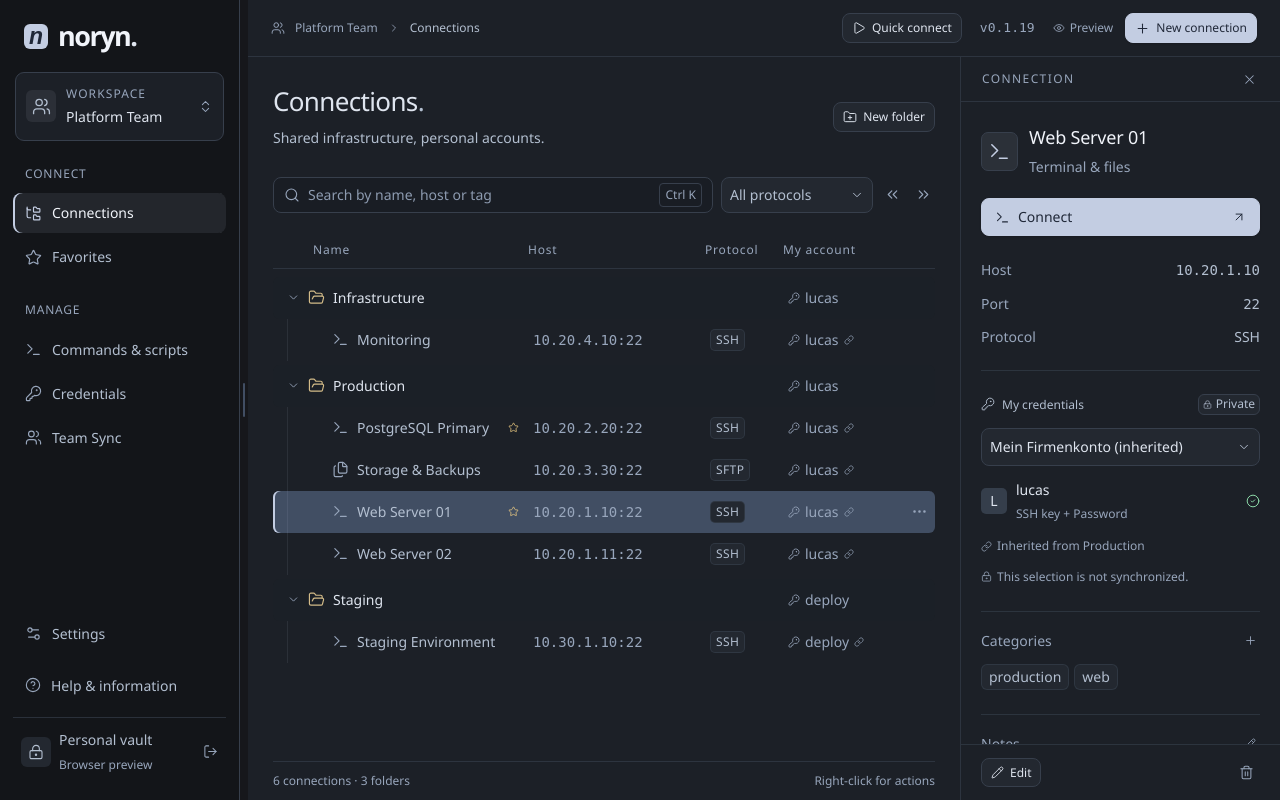
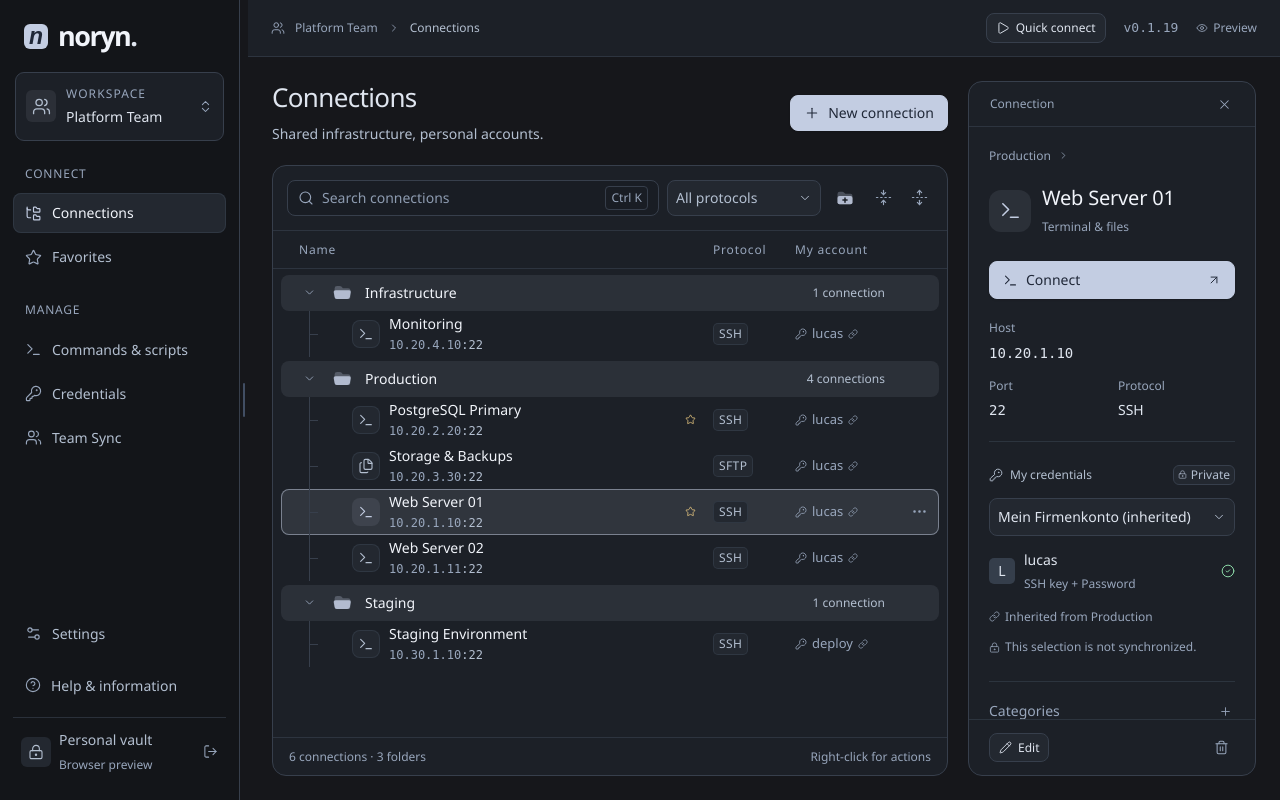
Before and after one commit to Lucas-Gruber/noryn, a Vue app: page / in a window 1280 px wide. Built offline with nearby package versions, Linux system fonts and the light colour scheme.

Commit message:
feat: redesign connection hierarchy and folder icon family

```diff
--- a/src/App.vue
+++ b/src/App.vue
@@ -83,6 +83,20 @@ const resetting = ref(false);
 const help = ref(false),
   password = ref('');
 const selected = computed(() => store.view.nodes.find((n) => n.id === store.selected));
+const selectedParents = computed(() => {
+  const parents: NodeEntry[] = [];
+  const byId = new Map(store.view.nodes.map((node) => [node.id, node]));
+  const seen = new Set<string>();
+  let parent = selected.value?.parentId;
+  while (parent && !seen.has(parent)) {
+    seen.add(parent);
+    const node = byId.get(parent);
+    if (!node || node.workspace !== selected.value?.workspace) break;
+    parents.unshift(node);
+    parent = node.parentId;
+  }
+  return parents;
+});
 const effective = computed(() => (selected.value ? credentialFor(selected.value.id) : undefined));
 const team = computed(() => store.view.teams.find((t) => t.id === store.workspace));
 const workspaceName = computed(() =>
@@ -421,11 +435,7 @@ onBeforeUnmount(() => {
           </button>
           <span v-if="!desktop" class="preview-badge"
             ><Icon name="Eye" :size="12" />{{ tr('Vorschau') }}</span
-          ><button
-            v-if="store.page === 'connections' || activeSession"
-            class="button primary small"
-            @click="add()"
-          >
+          ><button v-if="activeSession" class="button primary small" @click="add()">
             <Icon name="Plus" :size="15" />{{ tr('Neue Verbindung') }}
           </button>
         </div>
@@ -472,8 +482,7 @@ onBeforeUnmount(() => {
             <div class="page-head">
               <div>
                 <h1>
-                  {{ store.favorites ? tr('Favoriten') : tr('Verbindungen')
-                  }}<span class="title-dot">.</span>
+                  {{ store.favorites ? tr('Favoriten') : tr('Verbindungen') }}
                 </h1>
                 <p>
                   {{
@@ -485,15 +494,15 @@ onBeforeUnmount(() => {
                   }}
                 </p>
               </div>
-              <button class="button secondary small" @click="add('folder')">
-                <Icon name="FolderPlus" :size="14" />{{ tr('Neuer Ordner') }}
+              <button class="button primary" :disabled="store.loading" @click="add()">
+                <Icon name="Plus" :size="16" />{{ tr('Neue Verbindung') }}
               </button>
             </div>
             <ConnectionTree @edit="edit" @add="add" @remove="deleting = $event" @copy="copyTree" />
           </section>
           <aside v-if="selected" class="inspector">
             <div class="inspector-heading">
-              <span>{{ selected.kind === 'folder' ? tr('ORDNER') : tr('VERBINDUNG') }}</span
+              <span>{{ selected.kind === 'folder' ? tr('Ordner') : tr('Verbindung') }}</span
               ><button
                 class="icon-button"
                 :title="tr('Details schließen')"
@@ -503,6 +512,30 @@ onBeforeUnmount(() => {
               </button>
             </div>
             <div class="inspector-body">
+              <nav
+                v-if="selectedParents.length || store.workspace === ALL_WORKSPACES"
+                class="inspector-path"
+                :aria-label="tr('Ordnerpfad')"
+              >
+                <span v-if="store.workspace === ALL_WORKSPACES" class="inspector-path-workspace">
+                  <Icon
+                    :name="selected.workspace === 'private' ? 'LockKeyhole' : 'Users'"
+                    :size="12"
+                  />{{
+                    store.view.teams.find((entry) => entry.id === selected!.workspace)?.name ||
+                    tr('Privater Workspace')
+                  }}
+                </span>
+                <Icon
+                  v-if="store.workspace === ALL_WORKSPACES && selectedParents.length"
+                  name="ChevronRight"
+                  :size="11"
+                />
+                <template v-for="parent in selectedParents" :key="parent.id">
+                  <button @click="store.selected = parent.id">{{ parent.name }}</button
+                  ><Icon name="ChevronRight" :size="11" />
+                </template>
+              </nav>
               <div class="inspector-title">
                 <span class="detail-icon"
                   ><Icon
--- a/src/components/ConnectionTree.vue
+++ b/src/components/ConnectionTree.vue
@@ -2,7 +2,7 @@
 import { formatLocale, t as tr } from '../i18n';
 
 import SelectMenu from './SelectMenu.vue';
-import { computed, ref } from 'vue';
+import { computed, ref, watch } from 'vue';
 import type { NodeEntry } from '../types';
 import { isFileProtocol } from '../protocols';
 import { ALL_WORKSPACES, includesWorkspace } from '../workspaces';
@@ -43,6 +43,37 @@ const includedNodes = computed(() => {
     }
   }
   return nodes.filter((node) => included.has(node.id));
+});
+watch(
+  [includedNodes, () => store.selected],
+  ([nodes, selected]) => {
+    if (selected && !nodes.some((node) => node.id === selected)) store.selected = '';
+  },
+  { immediate: true },
+);
+const filtering = computed(
+  () => !!store.query.trim() || store.favorites || store.protocol !== 'all',
+);
+const folderCounts = computed(() => {
+  const byId = new Map(store.view.nodes.map((node) => [node.id, node]));
+  const included = new Set(includedNodes.value.map((node) => node.id));
+  const counts = new Map<string, { total: number; matching: number }>();
+  for (const node of store.view.nodes) {
+    if (node.kind !== 'connection') continue;
+    const seen = new Set<string>();
+    let parent = node.parentId;
+    while (parent && !seen.has(parent)) {
+      seen.add(parent);
+      const folder = byId.get(parent);
+      if (!folder || folder.workspace !== node.workspace) break;
+      const count = counts.get(parent) || { total: 0, matching: 0 };
+      count.total++;
+      if (included.has(node.id)) count.matching++;
+      counts.set(parent, count);
+      parent = folder.parentId;
+    }
+  }
+  return counts;
 });
 const rows = computed(() => {
   const nodes = includedNodes.value;
@@ -249,7 +280,8 @@ function workspaceContext(event: MouseEvent, workspace: string) {
       <div class="search-field">
         <Icon name="Search" :size="16" /><input
           v-model="store.query"
-          :placeholder="tr('Nach Name, Host oder Tag suchen')"
+          :placeholder="tr('Verbindungen suchen')"
+          :title="tr('Nach Name, Host oder Tag suchen')"
           data-connection-search
           :aria-label="tr('Verbindungen suchen')"
         /><kbd>{{ tr('Strg K') }}</kbd>
@@ -292,24 +324,29 @@ function workspaceContext(event: MouseEvent, workspace: string) {
           { value: 'vnc', label: 'VNC' },
         ]"
       /><button
+        class="icon-button create-folder"
+        :title="tr('Neuer Ordner')"
+        @click="emit('add', 'folder')"
+      >
+        <Icon name="FolderPlus" :size="20" /></button
+      ><button
         class="icon-button"
         :title="tr('Alle Ordner einklappen')"
         @click="
           collapsed = new Set(store.view.nodes.filter((n) => n.kind === 'folder').map((n) => n.id))
         "
       >
-        <Icon name="ChevronsLeft" :size="17" /></button
+        <Icon name="FoldVertical" :size="17" /></button
       ><button
         class="icon-button"
         :title="tr('Alle Ordner aufklappen')"
         @click="collapsed = new Set()"
       >
-        <Icon name="ChevronsRight" :size="17" />
+        <Icon name="UnfoldVertical" :size="17" />
       </button>
     </div>
     <div class="tree-columns">
       <span>{{ tr('Name') }}</span
-      ><span>{{ tr('Host') }}</span
       ><span>{{ tr('Protokoll') }}</span
       ><span>{{ tr('Mein Konto') }}</span
       ><span></span>
@@ -365,7 +402,7 @@ function workspaceContext(event: MouseEvent, workspace: string) {
             <span
               v-if="level"
               class="indent-guide"
-              :style="{ left: `${14 + (level - 1) * 24}px` }"
+              :style="{ left: `${24 + (level - 1) * 24}px` }"
             ></span
             ><button
               v-if="node.kind === 'folder'"
@@ -380,6 +417,9 @@ function workspaceContext(event: MouseEvent, workspace: string) {
                 :size="13"
               /></button
             ><span v-else class="expand-spacer"></span
+            ><span
+              class="tree-entry-icon"
+              :class="{ 'connection-icon': node.kind === 'connection' }"
               ><Icon
                 :name="
                   node.kind === 'folder'
@@ -390,17 +430,37 @@ function workspaceContext(event: MouseEvent, workspace: string) {
                       ? 'Files'
                       : 'Terminal'
                 "
-              :size="17"
-            /><span class="ellipsis">{{ node.name }}</span
+                :size="node.kind === 'folder' ? 21 : 16" /></span
+            ><span class="tree-entry-copy"
+              ><span class="tree-entry-label ellipsis">{{ node.name }}</span>
+              <span
+                v-if="node.kind === 'connection'"
+                class="tree-entry-host mono ellipsis"
+                :title="node.host + ':' + node.port"
+                >{{ node.host }}<span>:{{ node.port }}</span></span
+              > </span
             ><Icon v-if="node.favorite" name="Star" :size="11" class="subtle-star" />
           </div>
-          <span class="host-cell mono ellipsis">{{
-            node.kind === 'connection' ? `${node.host}:${node.port}` : ''
+          <span
+            v-if="node.kind === 'folder'"
+            class="folder-summary"
+            :title="tr('Verbindungen einschließlich Unterordnern')"
+            >{{
+              filtering
+                ? tr('{p0} von {p1}', {
+                    p0: folderCounts.get(node.id)?.matching || 0,
+                    p1: folderCounts.get(node.id)?.total || 0,
+                  })
+                : tr(
+                    '{p0} Verbindung|{p0} Verbindungen',
+                    { p0: folderCounts.get(node.id)?.total || 0 },
+                    folderCounts.get(node.id)?.total || 0,
+                  )
             }}</span
+          >
+          <template v-else
             ><span class="protocol-cell"
-            ><span v-if="node.kind === 'connection'" class="protocol-badge">{{
-              node.protocol.toUpperCase()
-            }}</span></span
+              ><span class="protocol-badge">{{ node.protocol.toUpperCase() }}</span></span
             ><span class="account-cell ellipsis"
               ><template v-if="credentialFor(node.id)?.credential"
                 ><Icon name="KeyRound" :size="12" />{{ credentialFor(node.id)?.credential?.username
@@ -408,7 +468,9 @@ function workspaceContext(event: MouseEvent, workspace: string) {
               ><template v-else-if="node.kind === 'connection'"
                 ><span class="muted">{{ tr('Nicht zugeordnet') }}</span></template
               ></span
-          ><button
+            ></template
+          >
+          <button
             class="icon-button row-menu"
             :aria-label="tr('{p0}: Aktionen', { p0: node.name })"
             @click.stop="context($event, node)"
--- a/src/components/Icon.vue
+++ b/src/components/Icon.vue
@@ -18,8 +18,6 @@ import {
   Keyboard,
   EllipsisVertical,
   Server,
-  Folder,
-  FolderOpen,
   ChevronRight,
   ChevronDown,
   Plus,
@@ -52,7 +50,6 @@ import {
   Trash2,
   Upload,
   Download,
-  FolderPlus,
   ExternalLink,
   Link,
   CheckCheck,
@@ -66,6 +63,8 @@ import {
   LogOut,
   Grip,
   LoaderCircle,
+  FoldVertical,
+  UnfoldVertical,
 } from 'lucide-vue-next';
 defineProps<{ name: string; size?: number }>();
 const icons: Record<string, unknown> = {
@@ -87,8 +86,6 @@ const icons: Record<string, unknown> = {
   Keyboard,
   EllipsisVertical,
   Server,
-  Folder,
-  FolderOpen,
   ChevronRight,
   ChevronDown,
   Plus,
@@ -121,7 +118,6 @@ const icons: Record<string, unknown> = {
   Trash2,
   Upload,
   Download,
-  FolderPlus,
   ExternalLink,
   Link,
   CheckCheck,
@@ -135,10 +131,42 @@ const icons: Record<string, unknown> = {
   LogOut,
   Grip,
   LoaderCircle,
+  FoldVertical,
+  UnfoldVertical,
 };
 </script>
 <template>
+  <svg
+    v-if="['Folder', 'FolderOpen', 'FolderPlus'].includes(name)"
+    :width="size || 18"
+    :height="size || 18"
+    viewBox="0 0 24 24"
+    fill="none"
+    aria-hidden="true"
+    class="folder-symbol"
+  >
+    <path
+      d="M3 7.25A2.75 2.75 0 0 1 5.75 4.5h3.1c.7 0 1.37.28 1.86.77L12.45 7H18.5a2.5 2.5 0 0 1 2.5 2.5V17a2.5 2.5 0 0 1-2.5 2.5H5.5A2.5 2.5 0 0 1 3 17V7.25Z"
+      fill="currentColor"
+      opacity=".28"
+    />
+    <path
+      v-if="name === 'FolderOpen'"
+      d="M5.1 9.5h14.6a1.8 1.8 0 0 1 1.77 2.14l-1.03 5.4a3 3 0 0 1-2.95 2.46H5.5A2.5 2.5 0 0 1 3.04 17.45l-1-5.1A2.4 2.4 0 0 1 4.4 9.5h.7Z"
+      fill="currentColor"
+      opacity=".85"
+    />
+    <rect v-else x="3" y="9.5" width="18" height="10" rx="2.5" fill="currentColor" opacity=".85" />
+    <path
+      v-if="name === 'FolderPlus'"
+      d="M12 12v5m-2.5-2.5h5"
+      stroke="var(--panel)"
+      stroke-width="1.8"
+      stroke-linecap="round"
+    />
+  </svg>
   <component
+    v-else
     :is="icons[name] || Server"
     :size="size || 18"
     :stroke-width="1.65"
--- a/src/style.css
+++ b/src/style.css
@@ -589,9 +589,9 @@ textarea.mono {
   color: var(--text);
 }
 .sidebar-link.active {
-  background: var(--accent-soft);
+  background: var(--surface);
   color: var(--text-strong);
-  box-shadow: inset 2px 0 var(--accent);
+  box-shadow: inset 0 0 0 1px var(--divider);
 }
 .sidebar-link.active svg {
   color: var(--accent);
@@ -654,7 +654,7 @@ textarea.mono {
   min-width: 0;
   display: flex;
   flex-direction: column;
-  background: var(--panel);
+  background: var(--bg);
 }
 .topbar {
   height: 57px;
@@ -774,14 +774,19 @@ textarea.mono {
   height: 100%;
   display: flex;
   min-height: 0;
+  gap: 20px;
+  padding: 24px;
 }
 .connections-main {
   flex: 1;
   min-width: 0;
-  padding: 28px 25px 0;
+  padding: 0;
   display: flex;
   flex-direction: column;
   overflow: hidden;
+}
+.connections-main > .page-head {
+  margin-bottom: 20px;
 }
 .page-head {
   display: flex;
@@ -797,6 +802,10 @@ textarea.mono {
   color: var(--text-secondary);
   margin-top: 7px;
 }
+.page-head > div:first-child {
+  flex: 1;
+  min-width: min(100%, 220px);
+}
 .title-dot {
   color: var(--text-secondary);
 }
@@ -808,12 +817,18 @@ textarea.mono {
   min-height: 0;
   display: flex;
   flex-direction: column;
+  background: var(--panel);
+  border: 1px solid var(--border);
+  border-radius: 14px;
+  overflow: hidden;
+  container-type: inline-size;
 }
 .explorer-toolbar {
   display: flex;
   gap: 8px;
   align-items: center;
-  padding-bottom: 18px;
+  padding: 14px;
+  border-bottom: 1px solid var(--divider);
   flex-shrink: 0;
 }
 .search-field {
@@ -855,7 +870,7 @@ textarea.mono {
   color: var(--muted);
 }
 .explorer-toolbar > .select-menu {
-  width: 152px;
+  width: 11rem;
   flex-shrink: 0;
   height: 36px;
   min-height: 36px;
@@ -866,16 +881,21 @@ textarea.mono {
   color: var(--text-secondary);
 }
 .explorer-toolbar > .icon-button {
-  width: 23px;
-  color: var(--muted);
+  width: 28px;
+  color: var(--muted);
+}
+.explorer-toolbar > .create-folder {
+  width: 32px;
+  height: 32px;
+  color: var(--folder);
 }
 .tree-columns,
 .explorer-row {
   display: grid;
-  grid-template-columns: minmax(190px, 1fr) minmax(130px, 170px) 71px minmax(85px, 110px) 30px;
-  align-items: center;
-  min-width: 570px;
-  column-gap: 7px;
+  grid-template-columns: minmax(0, 1fr) 72px minmax(85px, 100px) 30px;
+  align-items: center;
+  min-width: 0;
+  column-gap: 10px;
 }
 .tree-columns {
   height: 38px;
@@ -883,16 +903,16 @@ textarea.mono {
   font-size: 0.857142857rem;
   color: var(--muted);
   flex-shrink: 0;
-  padding-right: 5px;
+  padding-inline: 12px;
 }
 .tree-columns > span:first-child {
-  padding-left: 40px;
+  padding-left: 14px;
 }
 .tree-rows {
   overflow: auto;
   flex: 1;
   min-height: 0;
-  padding-block: 4px;
+  padding: 6px 8px;
 }
 .workspace-tree-heading {
   display: flex;
@@ -919,9 +939,10 @@ textarea.mono {
   color: var(--muted);
 }
 .explorer-row {
-  min-height: 42px;
-  height: calc(1.5rem + 21px);
-  border-radius: 6px;
+  min-height: 46px;
+  height: calc(2.5rem + 11px);
+  border-radius: 8px;
+  padding-inline: 4px;
   position: relative;
   cursor: default;
   user-select: none;
@@ -929,15 +950,20 @@ textarea.mono {
   transition: background 0.12s;
 }
 .explorer-row.folder {
+  min-height: 36px;
+  height: calc(1.5rem + 15px);
   margin-top: 4px;
-  background: color-mix(in srgb, var(--panel) 60%, transparent);
+  background: var(--accent-soft);
+}
+.workspace-tree-group > .explorer-row:first-of-type {
+  margin-top: 0;
 }
 .explorer-row:hover {
   background: var(--surface);
 }
 .explorer-row.selected {
-  background: var(--selected);
-  box-shadow: inset 2px 0 var(--accent);
+  background: color-mix(in srgb, var(--accent) 12%, var(--panel));
+  box-shadow: inset 0 0 0 1px color-mix(in srgb, var(--accent) 50%, transparent);
 }
 .explorer-row.drop-target {
   background: var(--hover);
@@ -946,31 +972,81 @@ textarea.mono {
 .tree-name {
   display: flex;
   align-items: center;
-  gap: 8px;
+  gap: 9px;
   position: relative;
   min-width: 0;
   height: 100%;
   font-size: 1rem;
 }
-.tree-name > svg {
-  color: var(--muted);
-}
 .folder .tree-name {
-  color: var(--text);
-  font-weight: 500;
-}
-.folder .tree-name > svg {
+  color: var(--text-strong);
+  font-weight: 550;
+}
+.tree-entry-icon {
+  display: grid;
+  place-items: center;
+  flex-shrink: 0;
+  width: 28px;
+  height: 28px;
   color: var(--folder);
 }
+.tree-entry-icon.connection-icon {
+  width: 28px;
+  height: 28px;
+  border: 1px solid var(--divider);
+  border-radius: 8px;
+  background: var(--surface);
+  color: var(--text-secondary);
+}
+.explorer-row.selected .connection-icon {
+  color: var(--accent);
+  border-color: transparent;
+  background: var(--accent-soft);
+}
+.tree-entry-copy {
+  display: flex;
+  flex-direction: column;
+  justify-content: center;
+  gap: 3px;
+  min-width: 0;
+}
+.tree-entry-label {
+  color: var(--text-strong);
+}
+.explorer-row.selected .tree-entry-label {
+  font-weight: 550;
+}
+.tree-entry-host {
+  font-size: 0.857142857rem;
+  color: var(--muted);
+}
+.tree-entry-host > span {
+  color: var(--text-secondary);
+}
+.folder-summary {
+  grid-column: 2 / 4;
+  text-align: right;
+  padding-right: 10px;
+  color: var(--text-secondary);
+  font-size: 0.857142857rem;
+  white-space: nowrap;
+}
 .expand-toggle {
-  width: 13px;
+  width: 20px;
+  height: 24px;
+  flex-shrink: 0;
   display: grid;
   place-items: center;
   padding: 0;
   color: var(--muted);
+  border-radius: 5px;
+}
+.expand-toggle:hover {
+  background: var(--hover);
+  color: var(--text-strong);
 }
 .expand-spacer {
-  width: 13px;
+  width: 20px;
   flex-shrink: 0;
 }
 .indent-guide {
@@ -978,17 +1054,20 @@ textarea.mono {
   top: 0;
   bottom: 0;
   width: 1px;
-  background: var(--accent-soft);
+  background: var(--border);
+}
+.indent-guide::after {
+  content: '';
+  position: absolute;
+  top: 50%;
+  width: 9px;
+  border-top: 1px solid var(--border);
 }
 .tree-name .subtle-star {
   margin-left: auto;
   margin-right: 7px;
   color: var(--warning);
 }
-.host-cell {
-  color: var(--muted);
-  font-size: 1rem;
-}
 .protocol-badge {
   display: inline-flex;
   font-size: 0.857142857rem;
@@ -1004,7 +1083,7 @@ textarea.mono {
   display: flex;
   gap: 5px;
   align-items: center;
-  font-size: 1rem;
+  font-size: 0.928571429rem;
   color: var(--text-secondary);
 }
 .account-cell > .muted {
@@ -1024,7 +1103,7 @@ textarea.mono {
   opacity: 1;
 }
 .explorer-footer {
-  height: 39px;
+  min-height: 38px;
   border-top: 1px solid var(--divider);
   display: flex;
   align-items: center;
@@ -1032,49 +1111,110 @@ textarea.mono {
   font-size: 0.857142857rem;
   color: var(--muted);
   flex-shrink: 0;
+  padding: 8px 16px;
 }
 .explorer-footer > span:last-child {
   font-size: 0.857142857rem;
   color: var(--muted);
 }
+@container (max-width: 44rem) {
+  .tree-columns,
+  .explorer-row {
+    grid-template-columns: minmax(0, 1fr) 68px 28px;
+  }
+  .account-cell,
+  .tree-columns > span:nth-child(3),
+  .search-field kbd,
+  .explorer-toolbar > .icon-button:not(.create-folder) {
+    display: none;
+  }
+  .folder-summary {
+    grid-column: 2 / 3;
+    padding-right: 0;
+  }
+  .explorer-row.folder {
+    grid-template-columns: minmax(0, 1fr) max-content 28px;
+  }
+}
+@container (max-width: 26rem) {
+  .explorer-toolbar {
+    flex-wrap: wrap;
+    padding: 10px;
+  }
+  .search-field {
+    flex-basis: 100%;
+  }
+  .explorer-footer > span:last-child {
+    display: none;
+  }
+}
 .inspector {
-  width: 320px;
+  width: 288px;
   flex-shrink: 0;
   background: var(--panel);
-  border-left: 1px solid var(--divider);
+  border: 1px solid var(--border);
+  border-radius: 14px;
+  overflow: hidden;
   display: flex;
   flex-direction: column;
   min-height: 0;
 }
 .inspector-heading {
-  height: 45px;
+  min-height: 45px;
   display: flex;
   align-items: center;
   justify-content: space-between;
   padding: 0 17px 0 21px;
   border-bottom: 1px solid var(--divider);
   font-size: 0.857142857rem;
-  letter-spacing: 1.4px;
+  font-weight: 500;
   color: var(--muted);
   flex-shrink: 0;
 }
 .inspector-body {
-  padding: 23px 20px;
+  padding: 20px;
   overflow: auto;
   flex: 1;
 }
+.inspector-path {
+  display: flex;
+  align-items: center;
+  flex-wrap: wrap;
+  gap: 3px;
+  margin: -4px -4px 16px;
+  color: var(--muted);
+  font-size: 0.857142857rem;
+}
+.inspector-path button {
+  padding: 4px;
+  max-width: 100%;
+  border-radius: 4px;
+  overflow-wrap: anywhere;
+  text-align: left;
+}
+.inspector-path-workspace {
+  display: inline-flex;
+  align-items: center;
+  gap: 5px;
+  padding: 4px;
+  min-width: 0;
+  overflow-wrap: anywhere;
+}
+.inspector-path button:hover {
+  color: var(--accent);
+  background: var(--accent-soft);
+}
 .inspector-title {
   display: flex;
   gap: 11px;
   align-items: center;
-  margin-bottom: 20px;
+  margin-bottom: 24px;
 }
 .detail-icon {
-  width: 37px;
-  height: 39px;
-  border-radius: 7px;
+  width: 42px;
+  height: 42px;
+  border-radius: 12px;
   background: var(--accent-soft);
-  border: 1px solid var(--border);
   display: grid;
   place-items: center;
   color: var(--accent);
@@ -1084,14 +1224,14 @@ textarea.mono {
   min-width: 0;
 }
 .inspector-title h2 {
-  font-size: 1.285714286rem;
+  font-size: 1.428571429rem;
   letter-spacing: -0.2px;
   line-height: 1.4;
   overflow-wrap: anywhere;
   color: var(--text-strong);
 }
 .inspector-title p {
-  font-size: 1rem;
+  font-size: 0.857142857rem;
   color: var(--muted);
   margin-top: 5px;
 }
@@ -1104,26 +1244,32 @@ textarea.mono {
   margin-left: auto;
 }
 .detail-properties {
-  display: flex;
+  display: grid;
+  grid-template-columns: repeat(2, minmax(0, 1fr));
+  gap: 14px 12px;
+  padding: 20px 0;
+  border-bottom: 1px solid var(--divider);
+}
+.detail-properties > div {
+  display: flex;
+  align-items: flex-start;
   flex-direction: column;
-  gap: 13px;
-  padding: 24px 0 23px;
-  border-bottom: 1px solid var(--divider);
-}
-.detail-properties > div {
-  display: flex;
-  align-items: center;
-  justify-content: space-between;
-  gap: 12px;
-  font-size: 1rem;
+  gap: 6px;
+  min-width: 0;
+  font-size: 1rem;
+}
+.detail-properties > div:first-child,
+.detail-properties > div:last-child:nth-child(4) {
+  grid-column: 1 / -1;
 }
 .detail-properties > div > span {
   color: var(--muted);
+  font-size: 0.857142857rem;
 }
 .detail-properties strong {
   font-size: 1rem;
   font-weight: 450;
-  color: var(--text-secondary);
+  color: var(--text);
   overflow-wrap: anywhere;
 }
 .inspector-credential {
@@ -2521,31 +2667,17 @@ textarea.mono {
     width: 205px;
   }
   .connections-main {
-    padding: 25px 20px 0;
+    padding: 0;
+  }
+  .connections-layout {
+    gap: 16px;
+    padding: 20px;
   }
   .inspector {
-    width: 265px;
+    width: 268px;
   }
   .inspector-body {
     padding: 20px 16px;
-  }
-  .tree-columns,
-  .explorer-row {
-    grid-template-columns: minmax(190px, 1fr) minmax(110px, 145px) 65px 28px;
-    min-width: 460px;
-  }
-  .account-cell,
-  .tree-columns > span:nth-child(4) {
-    display: none;
-  }
-  .explorer-toolbar > .select-menu {
-    width: 140px;
-  }
-  .explorer-toolbar > button {
-    display: none;
-  }
-  .search-field kbd {
-    display: none;
   }
   .breadcrumb {
     gap: 8px;
@@ -2583,16 +2715,11 @@ textarea.mono {
     width: 245px;
   }
   .connections-main {
-    padding: 23px 15px 0;
-  }
-  .tree-columns,
-  .explorer-row {
-    grid-template-columns: minmax(180px, 1fr) 65px 28px;
-    min-width: 290px;
-  }
-  .host-cell,
-  .tree-columns > span:nth-child(2) {
-    display: none;
+    padding: 0;
+  }
+  .connections-layout {
+    gap: 12px;
+    padding: 16px;
   }
   .preview-badge {
     display: none;
```
Also changed, not shown: src/themes.css (+7 -7 lines), src/locales/en.json, 1 other file (tests, documents, lock files or other folders). Lines whose indentation alone changed are shown as unchanged.
